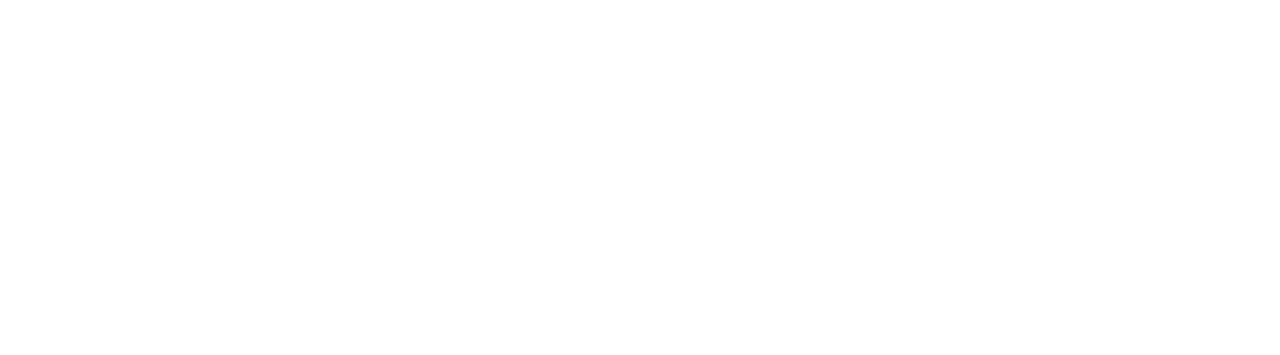
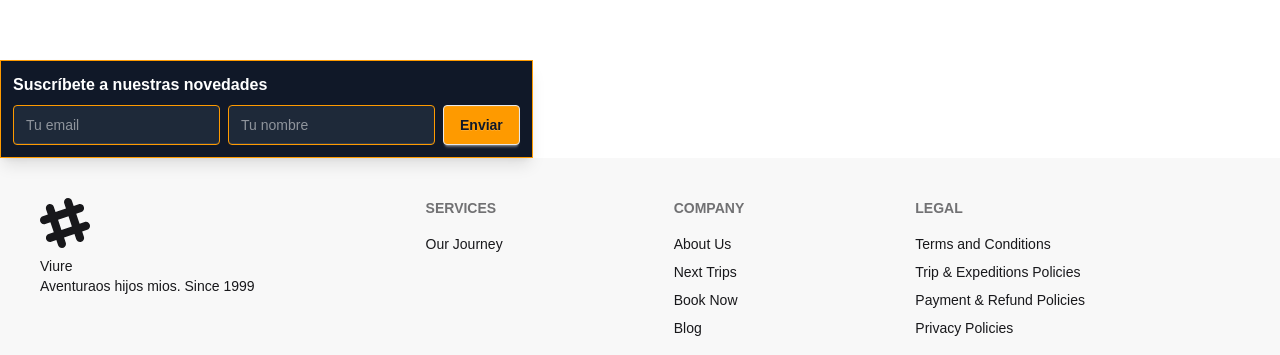
Before and after one commit to activity13/high-as-a-kite, a Next.js app: page /en in a window 1280 px wide. Shown: the part 1442-1797 px from the top of the page. Before the commit the page ends 1020 px from the top, so only its background shows below. Built offline with nearby package versions, Linux system fonts and the light colour scheme.

Commit message:
- Se añadió EmailJS que es la libreria que permite que los clientes envien sus datos de correo para recibir las ultimas novedades de Viure. - Añadida sección NewsLetter. Pendiente de mejorar para un diseño estable y su posteriro personalización adaptada a los colores de la marca.

```diff
--- a/locales/es.json
+++ b/locales/es.json
@@ -279,54 +279,67 @@
         "AccommodationsAndTravel": {
           "Title": "Alojamientos y Viajes",
           "Accommodation": {
+            "Title": "Accomodation",
             "Description": "Te alojarás en viviendas compartidas o privadas con acceso a espacios de trabajo y eventos grupales. El objetivo es la comodidad y la comunidad."
           },
           "Flights": {
+            "Title": "Vuelos",
             "Description": "Eres responsable de reservar tus propios vuelos hacia y desde el destino del viaje. VIURE no cubre los costos de viaje ni reembolsa por problemas con vuelos, como cancelaciones o retrasos."
           },
           "Luggage": {
+            "Title": "Equipaje",
             "Description": "El equipaje estándar incluye una maleta de mano. El equipaje facturado (hasta 23 kg / 50 lbs) o equipaje adicional puede incurrir en tarifas extra, sujeto a disponibilidad. VIURE no es responsable por equipaje perdido, dañado o retrasado."
           },
           "Pets": {
+            "Title": "Mascotas",
             "Description": "Se pueden permitir mascotas en ciertos viajes, dependiendo del proveedor de alojamiento. Serás responsable de cualquier costo adicional relacionado con las mascotas."
           }
         },
         "ResponsibilitiesAndSafety": {
           "Title": "Responsabilidades y Seguridad",
           "PersonalResponsibility": {
+            "Title": "Responsabilidad Personal",
             "Description": "Eres responsable de tus acciones y comportamiento durante el viaje, incluyendo en alojamientos, espacios de trabajo y eventos. VIURE proporciona orientación, pero no asume responsabilidad por las acciones individuales o los riesgos asumidos por los participantes."
           },
           "Damages": {
+            "Title": "Daños a la Propiedad",
             "Description": "Si causas daños a los alojamientos o instalaciones, se te cobrarán las reparaciones. Si nadie asume la responsabilidad por daños en alojamientos compartidos, los costos se dividirán equitativamente entre los compañeros de vivienda. Los daños deben reportarse inmediatamente al Anfitrión/Coanfitrión para su resolución."
           },
           "HealthAndSafety": {
+            "Title": "Salud y Seguridad",
             "Description": "Los participantes deben cumplir con las regulaciones locales de salud, incluidos los protocolos de COVID-19, requisitos de vacunación y otras directrices de seguridad. Es obligatorio contar con un seguro de viaje que cubra emergencias médicas, cancelaciones y responsabilidad personal. La prueba de un seguro de viaje válido debe presentarse al menos 30 días antes de la fecha de inicio del viaje."
           }
         },
         "WorkspacesAndBehavior": {
           "Title": "Espacios de Trabajo y Comportamiento",
           "WorkspaceEtiquette": {
+            "Title": "Etiqueta en el Espacio de Trabajo",
             "Description": "Respeta las reglas del espacio de trabajo y mantén un ambiente profesional y colaborativo."
           },
           "Security": {
+            "Title": "Seguridad",
             "Description": "VIURE no es responsable por objetos perdidos o robados en los espacios de trabajo. Siempre asegura tus pertenencias."
           }
         },
         "AgeAndSpecialRequests": {
           "Title": "Edad y Solicitudes Especiales",
           "AgeRequirement": {
+            "Title": "Requerimiento de Edad",
             "Description": "Los participantes deben tener al menos 21 años."
           },
           "SpecialRequests": {
+            "Title": "Solicitudes Especiales",
             "Description": "Si tienes alguna solicitud especial (por ejemplo, restricciones dietéticas, preferencias de habitación), infórmanos al momento de la reserva. Haremos lo mejor para acomodar las solicitudes, pero no podemos garantizar que todas se cumplan."
           }
         },
         "LegalAndLiability": {
           "Title": "Legal y Responsabilidad",
           "IllegalActivity": {
+            "Title": "Actividad Ilegal",
             "Description": "VIURE tiene una política de tolerancia cero para drogas ilegales o comportamientos ilegales. Si participas en actividades ilegales, podrías ser expulsado del viaje a tu propio costo sin reembolso. VIURE no es responsable por las consecuencias legales de actividades ilegales."
           },
           "TravelDocuments": {
+            "Title": "Documentos de Viaje",
             "Description": "Eres responsable de obtener todos los documentos necesarios, como pasaportes, visas y vacunas. Si no tienes los documentos requeridos, serás responsable de cualquier costo adicional causado por la falta de documentación de viaje. VIURE no es responsable de proporcionar asesoramiento legal o relacionado con visas."
           }
         },
--- a/src/app/[locale]/page.tsx
+++ b/src/app/[locale]/page.tsx
@@ -1,6 +1,8 @@
+'use client';
 import React from 'react';
 import { useTranslations } from 'next-intl';
 import Hero from '../components/Hero';
+import EmailNewsletters from '../components/EmailNewsletters';
 export default function Home() {
   const t = useTranslations('translation.translations');
   return (
@@ -10,6 +12,9 @@
         title={t('Hero.title')}
         description={t('Hero.description')}
       />
+      <div className="min-h-screen relative">
+        <EmailNewsletters />
+      </div>
     </>
   );
 }
--- a/src/app/[locale]/trip-policies/page.tsx
+++ b/src/app/[locale]/trip-policies/page.tsx
@@ -3,10 +3,12 @@
 import { useTranslations } from 'next-intl';
 
 export default function TripPolicies() {
-  const t = useTranslations('TripAndExpeditionsPolicies');
+  const t = useTranslations(
+    'translation.translations.TripAndExpeditionsPolicies',
+  );
 
   return (
-    <div className="max-w-4xl mx-auto p-8 bg-white shadow-lg rounded-lg">
+    <div className="max-w-screen mx-auto p-8 bg-white shadow-lg rounded-lg mt-[86px]">
       <h1 className="text-3xl font-bold mb-6 text-center">{t('Title')}</h1>
       <p className="text-lg mb-8">{t('Introduction.Description')}</p>
 
--- /dev/null
+++ b/src/app/components/EmailNewsletters.tsx
@@ -0,0 +1,82 @@
+import { useRef, useState } from 'react';
+import emailjs from '@emailjs/browser';
+
+const EmailForm: React.FC = () => {
+  const formRef = useRef<HTMLFormElement>(null);
+  const [loading, setLoading] = useState(false);
+  const [status, setStatus] = useState<'idle' | 'success' | 'error'>('idle');
+
+  const sendEmail = async (e: React.FormEvent<HTMLFormElement>) => {
+    e.preventDefault();
+    if (!formRef.current) return;
+
+    setLoading(true);
+    setStatus('idle');
+
+    try {
+      await emailjs.sendForm(
+        'service_wlrahqv',
+        'template_cyruobb',
+        formRef.current,
+        'TRtyI8tzw0gMhCajE',
+      );
+      formRef.current.reset();
+      setStatus('success');
+    } catch (error) {
+      console.error('Error sending email:', error);
+      setStatus('error');
+    } finally {
+      setLoading(false);
+      setTimeout(() => setStatus('idle'), 4000);
+    }
+  };
+
+  return (
+    <div className="absolute bottom-0 max-w-screen mx-auto bg-gray-900 p-3 shadow-lg border border-amber-500">
+      <h2 className="text-md font-bold text-white mb-2 ">
+        Suscríbete a nuestras novedades
+      </h2>
+      <form ref={formRef} onSubmit={sendEmail} className="flex flex-row gap-2">
+        <input
+          type="email"
+          name="user_email"
+          placeholder="Tu email"
+          className="input input-bordered w-full bg-gray-800 text-white border-amber-500 focus:outline-none focus:border-amber-400"
+          required
+        />
+        <input
+          type="text"
+          name="user_name"
+          placeholder="Tu nombre"
+          className="input input-bordered w-full bg-gray-800 text-white border-amber-500 focus:outline-none focus:border-amber-400"
+          required
+        />
+
+        <button
+          type="submit"
+          disabled={loading}
+          className={`btn  font-bold ${
+            loading
+              ? 'bg-gray-700 text-gray-300 cursor-not-allowed'
+              : 'bg-amber-500 hover:bg-amber-400 text-gray-900'
+          }`}>
+          {loading ? 'Enviando...' : 'Enviar'}
+        </button>
+      </form>
+
+      {status === 'success' && (
+        <div className="alert alert-success mt-4 bg-gray-800 border border-amber-400 text-amber-300 transition-all duration-300">
+          <span>¡Tu mensaje fue enviado con éxito!</span>
+        </div>
+      )}
+
+      {status === 'error' && (
+        <div className="alert alert-error mt-4 bg-gray-800 border border-red-500 text-red-300 transition-all duration-300">
+          <span>Hubo un problema al enviar tu mensaje.</span>
+        </div>
+      )}
+    </div>
+  );
+};
+
+export default EmailForm;
```
Also changed, not shown: locales/en.json (+17 -1 lines).
